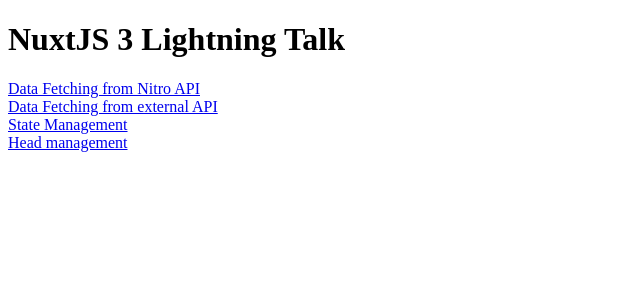
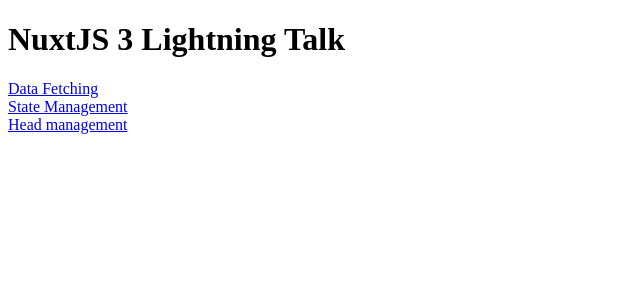
Before and after one commit to JStruk/nuxt-lightning-talk, a Nuxt app: page / in a window 1280 px wide. Shown: the top 300 px of the page, without its empty margins (0-640 px from the left). Built offline with nearby package versions, Linux system fonts and the light colour scheme.

Commit message:
revert to single data fetching page

```diff
--- a/pages/index.vue
+++ b/pages/index.vue
@@ -3,11 +3,11 @@
     <h1>NuxtJS 3 Lightning Talk</h1>
 
     <div>
-      <NuxtLink to="/data-fetching-nitro-api">Data Fetching from Nitro API</NuxtLink>
+      <NuxtLink to="/data-fetching">Data Fetching</NuxtLink>
     </div>
-    <div>
+    <!-- <div>
       <NuxtLink to="/data-fetching-external-api">Data Fetching from external API</NuxtLink>
-    </div>
+    </div> -->
     <div>
       <NuxtLink to="/state-management">State Management</NuxtLink>
     </div>
```
Also changed, not shown: pages/data-fetching.vue (renamed from pages/data-fetching-nitro-api.vue).
